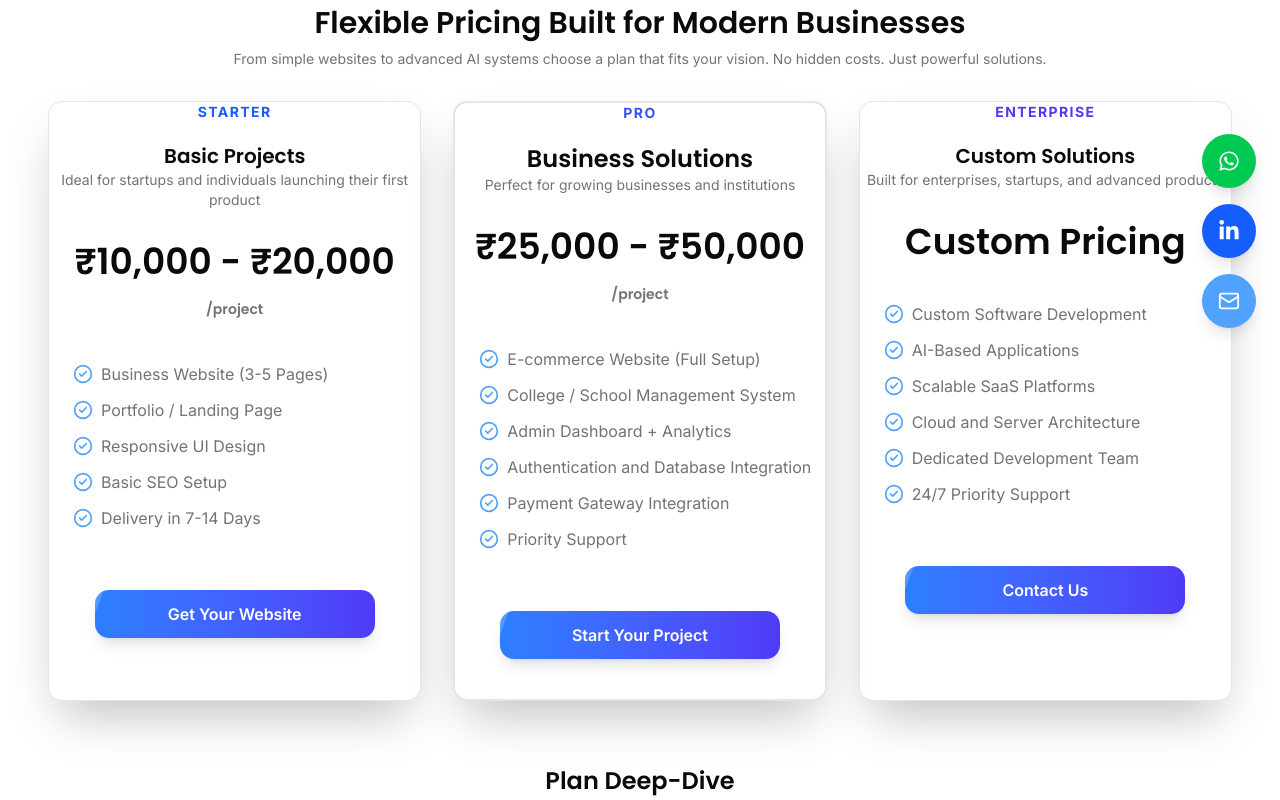
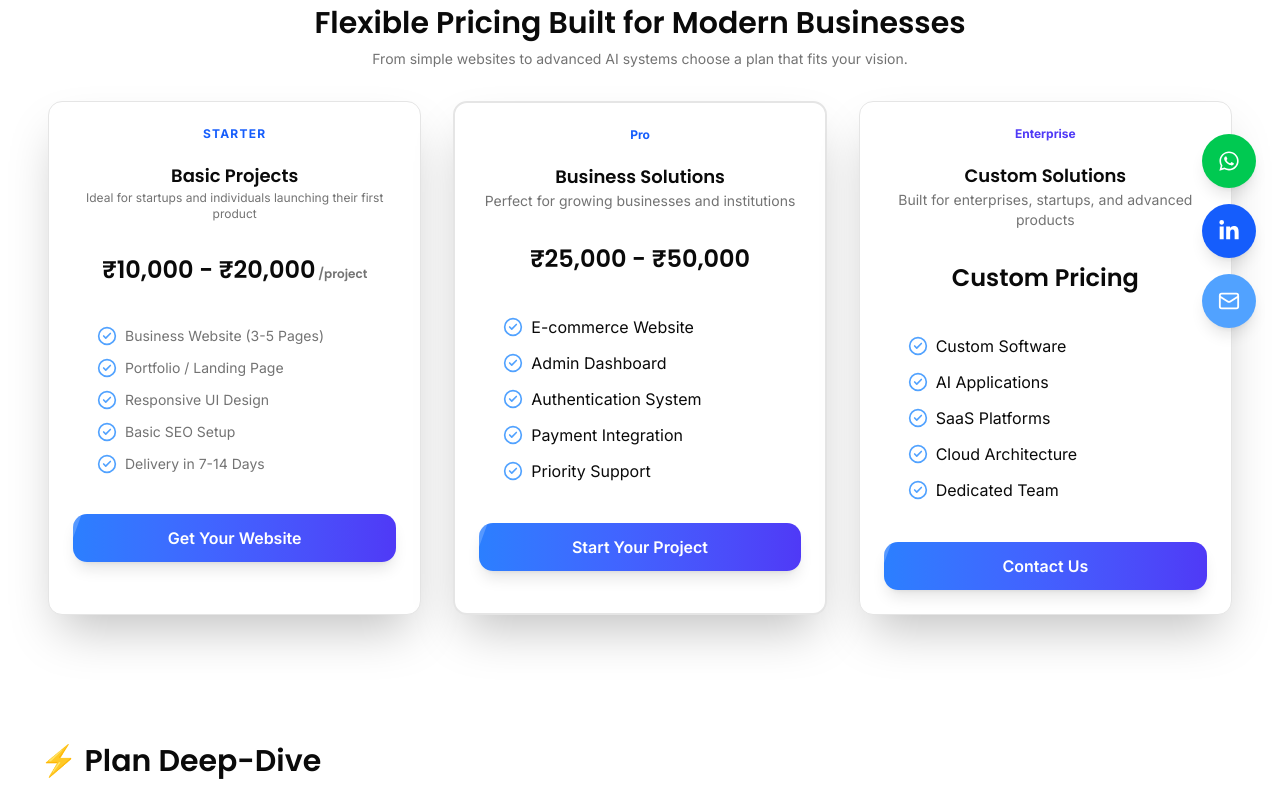
Before and after one commit to hemantgupta98/StackNova, a Next.js app in the folder frontend/: page /src/pricing in a window 1280 px wide. Shown: the part 400-1200 px from the top of the page. Built offline with nearby package versions, Linux system fonts and the light colour scheme.

Commit message:
Add animation on pricing page

```diff
--- a/frontend/app/src/pricing/page.tsx
+++ b/frontend/app/src/pricing/page.tsx
@@ -1,5 +1,7 @@
 "use client";
 
+import { useRef } from "react";
+import { motion, useScroll, useTransform, type Variants } from "framer-motion";
 import Query from "@/components/forms/query";
 import { CircleCheck } from "lucide-react";
 import PricingFeatures from "@/components/ui/feature";
@@ -7,217 +9,269 @@ import PricingFeatures from "@/components/ui/feature";
 const btnGradient =
   "w-full relative cursor-pointer overflow-hidden bg-gradient-to-r from-blue-500 to-indigo-600 text-white font-semibold px-3 sm:px-4 py-2 sm:py-3 rounded-xl shadow-lg transition-all duration-300 ease-in-out transform hover:scale-105 hover:shadow-2xl hover:from-blue-600 hover:to-indigo-700 active:scale-95 text-sm sm:text-base before:absolute before:top-0 before:left-[-100%] before:w-full before:h-full before:bg-white/20 before:skew-x-[-20deg] hover:before:left-[100%] before:transition-all before:duration-700";
 
+// 🔥 Animation Variants
+const containerStagger = {
+  hidden: {},
+  visible: {
+    transition: {
+      staggerChildren: 0.15,
+      delayChildren: 0.2,
+    },
+  },
+};
+
+const fadeUp: Variants = {
+  hidden: { opacity: 0, y: 40 },
+  visible: {
+    opacity: 1,
+    y: 0,
+    transition: { type: "spring", stiffness: 80 },
+  },
+};
+
+const card3D: Variants = {
+  hidden: { opacity: 0, y: 60, rotateX: 15 },
+  visible: {
+    opacity: 1,
+    y: 0,
+    rotateX: 0,
+    transition: { type: "spring", stiffness: 80 },
+  },
+};
+
 export default function PricingPage() {
+  const ref = useRef(null);
+
+  const { scrollYProgress } = useScroll({
+    target: ref,
+    offset: ["start end", "end start"],
+  });
+
+  const yParallax = useTransform(scrollYProgress, [0, 1], [50, -50]);
+
   return (
-    <div className="min-h-screen bg-background text-foreground px-6 py-10">
+    <motion.div
+      ref={ref}
+      initial={{ opacity: 0 }}
+      animate={{ opacity: 1 }}
+      transition={{ duration: 0.6 }}
+      className="min-h-screen bg-background text-foreground px-6 py-10"
+    >
       {/* Hero */}
-      <div className="text-center mb-16">
-        <p className="mb-2 text-sm text-blue-500">Transparent Pricing</p>
-        <h2 className="mb-4 text-4xl font-bold">
+      <motion.div
+        variants={containerStagger}
+        initial="hidden"
+        whileInView="visible"
+        viewport={{ once: true }}
+        className="text-center mb-16"
+      >
+        <motion.p variants={fadeUp} className="mb-2 text-sm text-blue-500">
+          Transparent Pricing
+        </motion.p>
+
+        <motion.div style={{ y: yParallax }}>
+          <motion.h2 variants={fadeUp} className="mb-4 text-4xl font-bold">
             Simple Plans. Serious Power. <br />
             <span className="text-blue-600">Built to Scale With You</span>
-        </h2>
-        <p className="mx-auto max-w-xl text-muted-foreground">
+          </motion.h2>
+
+          <motion.p
+            variants={fadeUp}
+            className="mx-auto max-w-xl text-muted-foreground"
+          >
             Everything you need to build, scale, and succeed without the
             complexity. <br /> Clear pricing. Maximum performance.
-        </p>
-      </div>
+          </motion.p>
+        </motion.div>
+      </motion.div>
 
-      <section className="mx-auto max-w-7xl scroll-mt-10 px-4 py-10 text-center sm:px-6 sm:py-16">
-        <div>
+      {/* Pricing Section */}
+      <motion.section
+        variants={containerStagger}
+        initial="hidden"
+        whileInView="visible"
+        viewport={{ once: true }}
+        className="mx-auto max-w-7xl scroll-mt-10 px-4 py-10 text-center sm:px-6 sm:py-16"
+      >
+        <motion.div variants={fadeUp}>
           <h3 className="text-2xl font-semibold sm:text-3xl">
             Flexible Pricing Built for Modern Businesses
           </h3>
           <p className="mt-2 text-sm text-muted-foreground">
             From simple websites to advanced AI systems choose a plan that fits
-            your vision. No hidden costs. Just powerful solutions.
+            your vision.
           </p>
-        </div>
+        </motion.div>
 
-        <div className="mt-8 grid grid-cols-1 gap-6 sm:gap-8 md:grid-cols-2 lg:grid-cols-3">
-          <div className="rounded-xl border border-border bg-card shadow-2xl transition-all duration-200 hover:scale-105">
-            <p className="mb-2 text-center text-xs font-bold uppercase tracking-widest text-blue-600 sm:text-sm">
+        {/* GRID */}
+        <motion.div
+          variants={containerStagger}
+          className="mt-8 grid grid-cols-1 gap-6 sm:gap-8 md:grid-cols-2 lg:grid-cols-3"
+        >
+          {/* STARTER */}
+          <motion.div
+            variants={card3D}
+            whileHover={{
+              rotateY: 10,
+              rotateX: 6,
+              scale: 1.05,
+            }}
+            style={{ transformStyle: "preserve-3d", perspective: 1000 }}
+            className="rounded-xl border border-border bg-card shadow-2xl transition-all duration-200 hover:shadow-xl p-6"
+          >
+            <p className="mb-2 text-center text-xs font-bold uppercase tracking-widest text-blue-600">
               Starter
             </p>
-            <h1 className="mt-5 text-center text-lg font-semibold sm:text-xl">
+
+            <h1 className="mt-5 text-center text-lg font-semibold">
               Basic Projects
             </h1>
-            <p className="text-center text-xs text-muted-foreground sm:text-sm">
+
+            <p className="text-center text-xs text-muted-foreground">
               Ideal for startups and individuals launching their first product
             </p>
 
-            <h1 className="mt-8 text-2xl font-bold sm:text-4xl">
+            <h1 className="mt-8 text-2xl font-bold">
               ₹10,000 - ₹20,000
-              <span className="text-xs text-muted-foreground sm:text-sm">
-                {" "}
-                /project
-              </span>
+              <span className="text-xs text-muted-foreground"> /project</span>
             </h1>
 
-            <div className="ml-6 mt-10 space-y-3 text-left text-sm sm:text-base">
-              <p className="flex items-center gap-2">
+            <div className="ml-6 mt-10 space-y-3 text-left text-sm">
+              {[
+                "Business Website (3-5 Pages)",
+                "Portfolio / Landing Page",
+                "Responsive UI Design",
+                "Basic SEO Setup",
+                "Delivery in 7-14 Days",
+              ].map((item) => (
+                <p key={item} className="flex items-center gap-2">
                   <CircleCheck className="text-blue-400" size={20} />
-                <span className="text-muted-foreground">
-                  Business Website (3-5 Pages)
-                </span>
+                  <span className="text-muted-foreground">{item}</span>
                 </p>
-              <p className="flex items-center gap-2">
-                <CircleCheck className="text-blue-400" size={20} />
-                <span className="text-muted-foreground">
-                  Portfolio / Landing Page
-                </span>
-              </p>
-              <p className="flex items-center gap-2">
-                <CircleCheck className="text-blue-400" size={20} />
-                <span className="text-muted-foreground">
-                  Responsive UI Design
-                </span>
-              </p>
-              <p className="flex items-center gap-2">
-                <CircleCheck className="text-blue-400" size={20} />
-                <span className="text-muted-foreground">Basic SEO Setup</span>
-              </p>
-              <p className="flex items-center gap-2">
-                <CircleCheck className="text-blue-400" size={20} />
-                <span className="text-muted-foreground">
-                  Delivery in 7-14 Days
-                </span>
-              </p>
+              ))}
             </div>
 
-            <div className="mb-5 mt-10 p-5 mx-4 sm:mx-auto sm:max-w-xs">
-              <button className={btnGradient}>Get Your Website</button>
-            </div>
-          </div>
+            <motion.button
+              whileHover={{ scale: 1.1 }}
+              className={`${btnGradient} mt-10`}
+            >
+              Get Your Website
+            </motion.button>
+          </motion.div>
 
-          <div className="relative rounded-xl border-2 border-border bg-card shadow-2xl transition-all duration-200 hover:scale-105 hover:shadow-blue-200">
-            <p className="mb-2 text-center text-xs font-bold uppercase tracking-widest text-transparent bg-linear-to-r from-blue-600 to-indigo-600 bg-clip-text sm:text-sm">
-              Pro
-            </p>
-            <h1 className="mt-5 text-center text-lg font-semibold sm:text-2xl">
+          {/* PRO */}
+          <motion.div
+            variants={card3D}
+            whileHover={{
+              rotateY: -10,
+              rotateX: 6,
+              scale: 1.05,
+            }}
+            style={{ transformStyle: "preserve-3d", perspective: 1000 }}
+            className="rounded-xl border-2 border-border bg-card shadow-2xl p-6"
+          >
+            <p className="text-center text-xs font-bold text-blue-600">Pro</p>
+
+            <h1 className="mt-5 text-center text-lg font-semibold">
               Business Solutions
             </h1>
             <p className="text-center text-xs text-muted-foreground sm:text-sm">
               Perfect for growing businesses and institutions
             </p>
 
-            <h1 className="mt-8 text-2xl font-bold sm:text-4xl">
-              ₹25,000 - ₹50,000
-              <span className="text-xs text-muted-foreground sm:text-sm">
-                {" "}
-                /project
-              </span>
-            </h1>
+            <h1 className="mt-8 text-2xl font-bold">₹25,000 - ₹50,000</h1>
 
-            <div className="ml-6 mt-10 space-y-3 text-left text-sm sm:text-base">
-              <p className="flex items-center gap-2">
+            <div className="ml-6 mt-10 space-y-3">
+              {[
+                "E-commerce Website",
+                "Admin Dashboard",
+                "Authentication System",
+                "Payment Integration",
+                "Priority Support",
+              ].map((item) => (
+                <p key={item} className="flex items-center gap-2">
                   <CircleCheck className="text-blue-400" size={20} />
-                <span className="text-muted-foreground">
-                  E-commerce Website (Full Setup)
-                </span>
+                  <span>{item}</span>
                 </p>
-              <p className="flex items-center gap-2">
-                <CircleCheck className="text-blue-400" size={20} />
-                <span className="text-muted-foreground">
-                  College / School Management System
-                </span>
-              </p>
-              <p className="flex items-center gap-2">
-                <CircleCheck className="text-blue-400" size={20} />
-                <span className="text-muted-foreground">
-                  Admin Dashboard + Analytics
-                </span>
-              </p>
-              <p className="flex items-center gap-2">
-                <CircleCheck className="text-blue-400" size={20} />
-                <span className="text-muted-foreground">
-                  Authentication and Database Integration
-                </span>
-              </p>
-              <p className="flex items-center gap-2">
-                <CircleCheck className="text-blue-400" size={20} />
-                <span className="text-muted-foreground">
-                  Payment Gateway Integration
-                </span>
-              </p>
-              <p className="flex items-center gap-2">
-                <CircleCheck className="text-blue-400" size={20} />
-                <span className="text-muted-foreground">Priority Support</span>
-              </p>
+              ))}
             </div>
 
-            <div className="mb-5 mt-10 p-5 mx-4 sm:mx-auto sm:max-w-xs">
-              <button className={btnGradient}>Start Your Project</button>
-            </div>
-          </div>
+            <motion.button
+              whileHover={{ scale: 1.1 }}
+              className={`${btnGradient} mt-10`}
+            >
+              Start Your Project
+            </motion.button>
+          </motion.div>
 
-          <div className="rounded-xl border border-border bg-card shadow-2xl transition-all duration-200 hover:scale-105">
-            <p className="mb-2 text-center text-xs font-bold uppercase tracking-widest text-indigo-600 sm:text-sm">
+          {/* ENTERPRISE */}
+          <motion.div
+            variants={card3D}
+            whileHover={{
+              rotateY: 10,
+              rotateX: 6,
+              scale: 1.05,
+            }}
+            style={{ transformStyle: "preserve-3d", perspective: 1000 }}
+            className="rounded-xl border border-border bg-card shadow-2xl p-6"
+          >
+            <p className="text-center text-xs font-bold text-indigo-600">
               Enterprise
             </p>
-            <h1 className="mt-5 text-center text-lg font-semibold sm:text-xl">
+
+            <h1 className="mt-5 text-center text-lg font-semibold">
               Custom Solutions
             </h1>
             <p className="text-center text-xs text-muted-foreground sm:text-sm">
               Built for enterprises, startups, and advanced products
             </p>
 
-            <h1 className="mt-8 text-2xl font-bold sm:text-4xl">
-              Custom Pricing
-            </h1>
+            <h1 className="mt-8 text-2xl font-bold">Custom Pricing</h1>
 
-            <div className="ml-6 mt-10 space-y-3 text-left text-sm sm:text-base">
-              <p className="flex items-center gap-2">
+            <div className="ml-6 mt-10 space-y-3">
+              {[
+                "Custom Software",
+                "AI Applications",
+                "SaaS Platforms",
+                "Cloud Architecture",
+                "Dedicated Team",
+              ].map((item) => (
+                <p key={item} className="flex items-center gap-2">
                   <CircleCheck className="text-blue-400" size={20} />
-                <span className="text-muted-foreground">
-                  Custom Software Development
-                </span>
+                  <span>{item}</span>
                 </p>
-              <p className="flex items-center gap-2">
-                <CircleCheck className="text-blue-400" size={20} />
-                <span className="text-muted-foreground">
-                  AI-Based Applications
-                </span>
-              </p>
-              <p className="flex items-center gap-2">
-                <CircleCheck className="text-blue-400" size={20} />
-                <span className="text-muted-foreground">
-                  Scalable SaaS Platforms
-                </span>
-              </p>
-              <p className="flex items-center gap-2">
-                <CircleCheck className="text-blue-400" size={20} />
-                <span className="text-muted-foreground">
-                  Cloud and Server Architecture
-                </span>
-              </p>
-              <p className="flex items-center gap-2">
-                <CircleCheck className="text-blue-400" size={20} />
-                <span className="text-muted-foreground">
-                  Dedicated Development Team
-                </span>
-              </p>
-              <p className="flex items-center gap-2">
-                <CircleCheck className="text-blue-400" size={20} />
-                <span className="text-muted-foreground">
-                  24/7 Priority Support
-                </span>
-              </p>
+              ))}
             </div>
 
-            <div className="mb-5 mt-10 p-5 mx-4 sm:mx-auto sm:max-w-xs">
-              <button className={btnGradient}>Contact Us</button>
-            </div>
-          </div>
-        </div>
-      </section>
+            <motion.button
+              whileHover={{ scale: 1.1 }}
+              className={`${btnGradient} mt-10`}
+            >
+              Contact Us
+            </motion.button>
+          </motion.div>
+        </motion.div>
+      </motion.section>
 
-      <div className="mb-20">
-        <h3 className="mb-6 text-center text-2xl font-bold">Plan Deep-Dive</h3>
+      {/* Plan Deep Dive */}
+      <motion.div
+        initial={{ opacity: 0, y: 40 }}
+        whileInView={{ opacity: 1, y: 0 }}
+        viewport={{ once: true, amount: 0.2 }}
+        transition={{ type: "spring", stiffness: 40, damping: 14 }}
+        className="mb-20"
+      >
         <PricingFeatures />
-      </div>
-
+      </motion.div>
+      <motion.div
+        initial={{ opacity: 0, y: 40 }}
+        whileInView={{ opacity: 1, y: 0 }}
+        viewport={{ once: true, amount: 0.2 }}
+        transition={{ type: "spring", stiffness: 40, damping: 14 }}
+        className="mb-20"
+      >
         <Query />
-    </div>
+      </motion.div>
+    </motion.div>
   );
 }
--- a/frontend/components/ui/feature.tsx
+++ b/frontend/components/ui/feature.tsx
@@ -1,4 +1,24 @@
 "use client";
+import { motion, useScroll, useTransform, type Variants } from "framer-motion";
+
+const fadeUp: Variants = {
+  hidden: { opacity: 0, y: 40 },
+  visible: {
+    opacity: 1,
+    y: 0,
+    transition: { type: "spring", stiffness: 80 },
+  },
+};
+
+const card3D: Variants = {
+  hidden: { opacity: 0, y: 60, rotateX: 15 },
+  visible: {
+    opacity: 1,
+    y: 0,
+    rotateX: 0,
+    transition: { type: "spring", stiffness: 80 },
+  },
+};
 
 export default function PricingTable() {
   const features = [
@@ -83,7 +103,16 @@ export default function PricingTable() {
   ];
 
   return (
-    <section className="mx-auto max-w-7xl px-4 py-16">
+    <motion.section
+      variants={card3D}
+      whileHover={{
+        rotateY: 10,
+        rotateX: 6,
+        scale: 1.05,
+      }}
+      style={{ transformStyle: "preserve-3d", perspective: 1000 }}
+      className="mx-auto max-w-7xl px-4 py-16"
+    >
       <h2 className="text-3xl font-bold mb-8 flex items-center gap-2">
         ⚡ Plan Deep-Dive
       </h2>
@@ -129,6 +158,6 @@ export default function PricingTable() {
           </tbody>
         </table>
       </div>
-    </section>
+    </motion.section>
   );
 }
```
Lines whose indentation alone changed are shown as unchanged.
